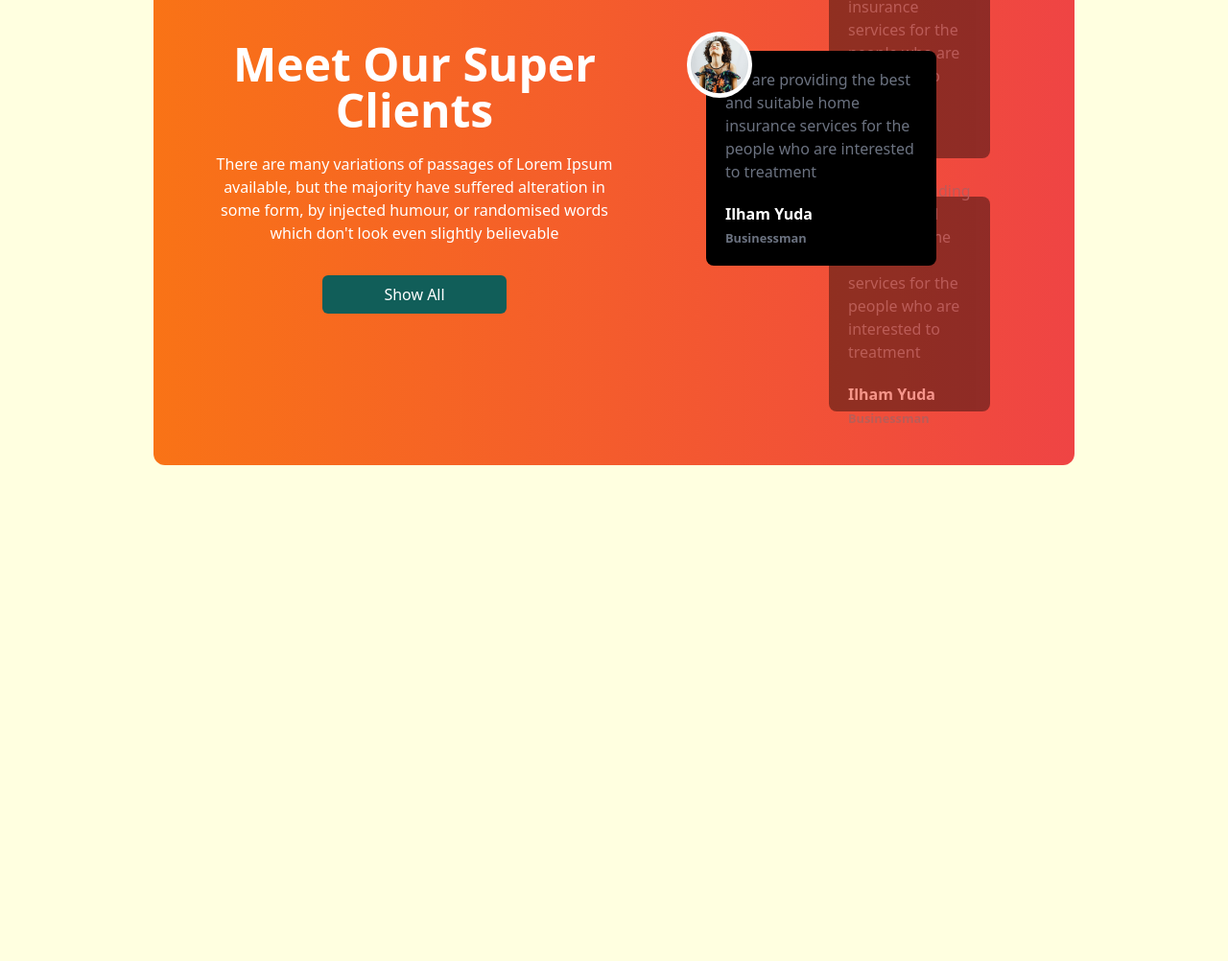
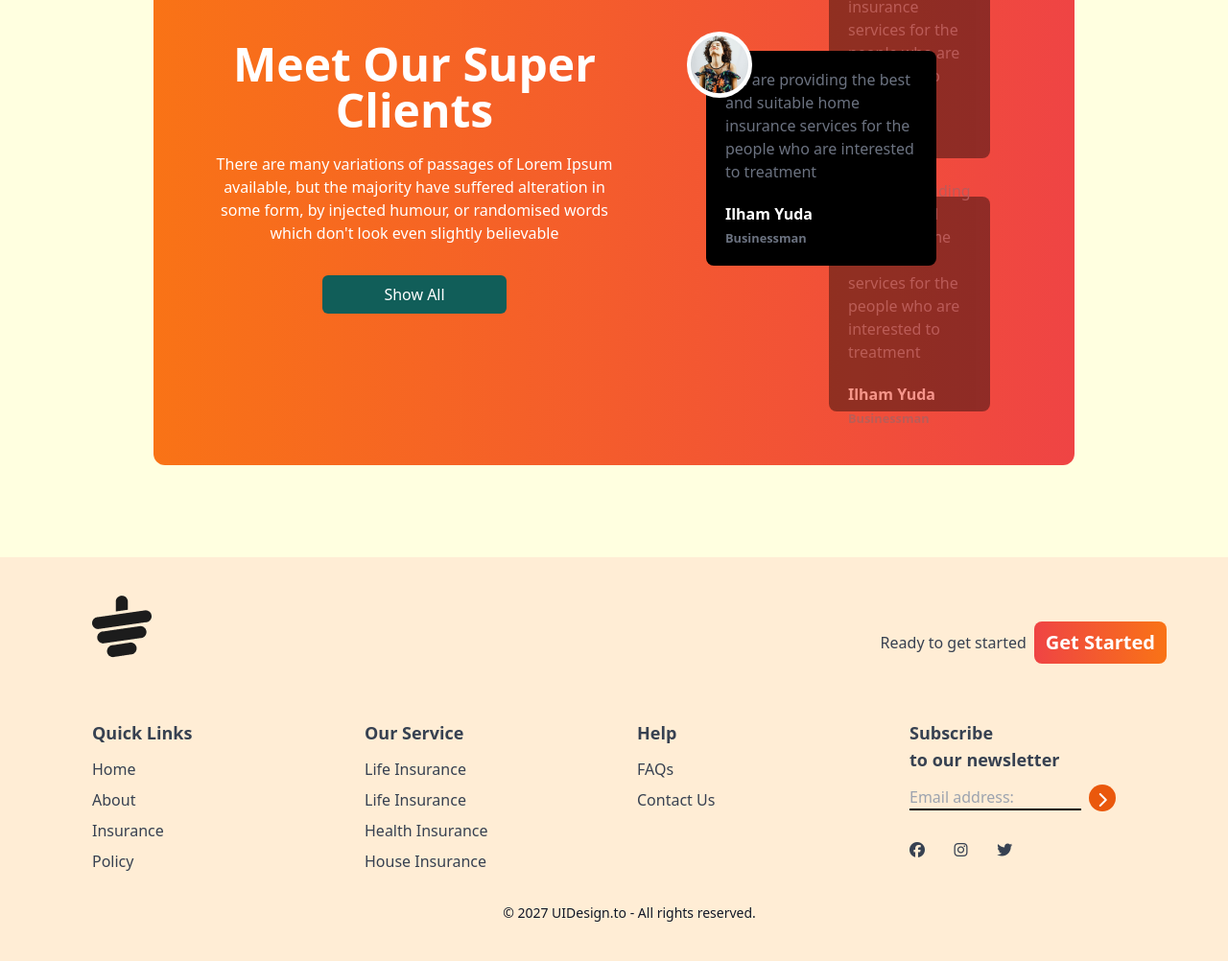
Before and after one commit to mehedipolash/tea-house-with-tailwind, a plain HTML site: page index.html in a window 1280 px wide. Shown: the part 2020-3022 px from the top of the page at 96% size. Before the commit the page ends 2601 px from the top, so only its background shows below. Drawn offline with nearby package versions, Linux system fonts and the light colour scheme.

Commit message:
footer section done

```diff
--- a/index.html
+++ b/index.html
@@ -45,7 +45,7 @@
 
 
         <main class="max-w-screen-xxl px-16 lg:px-40">
-
+              <!-- banner-section -->
           <header class="lg:flex pt-10 mb-20">
             <!-- text content -->
                <div>
@@ -263,8 +263,109 @@
 
                </section>
 
+               <!-- news & events section -->
+                <section>
+                </section>
+
+
+
 
         </main>
+
+        <!-- footer-section -->
+        <footer class="bg-orange-100  text-gray-700 px-4 py-10 md:px-16">
+
+          <div class="w-9/10 mx-auto ml-8">
+
+                                  <!-- logo-part -->
+                    <div class="mb-8 flex justify-between">
+                         <img class="mb-8" src="./images/cup.png" alt="">
+                         <div class="flex items-center gap-2">
+                               <h4>Ready to get started</h4>
+                               <button class="bg-gradient-to-r from-red-500 to-orange-500 px-3 py-2 rounded-lg text-white font-bold text-xl">Get Started</button>
+                         </div>
+                    </div>
+                    <!-- links -->
+
+                    <div class="grid grid-cols-2 md:grid-cols-2 lg:grid-cols-4 gap-4 ">
+                                <!-- first column -->
+                                 <div>
+                                  <h3 class="font-bold text-lg mb-3">Quick Links</h3>
+                                  <ul class="space-y-2">
+                                    <li>
+                                      <a class="hover:text-orange-900" href="#">Home</a>
+                                    </li>
+                                    <li>
+                                      <a class="hover:text-orange-900" href="#">About</a>
+                                    </li>
+                                    <li>
+                                      <a class="hover:text-orange-900" href="#">Insurance</a>
+                                    </li>
+                                    <li>
+                                      <a class="hover:text-orange-900" href="#">Policy</a>
+                                    </li>
+                                  </ul>
+                                 </div>
+
+                                 <!-- second column -->
+
+                                <div>
+                                  <h3 class="font-bold text-lg mb-3">Our Service</h3>
+                                  <ul class="space-y-2">
+                                    <li>
+                                      <a class="hover:text-orange-900" href="#">Life Insurance</a>
+                                    </li>
+                                    <li>
+                                      <a class="hover:text-orange-900" href="#">Life Insurance</a>
+                                    </li>
+                                    <li>
+                                      <a class="hover:text-orange-900" href="#">Health Insurance</a>
+                                    </li>
+                                    <li>
+                                      <a class="hover:text-orange-900" href="#">House Insurance</a>
+                                    </li>
+                                  </ul>
+                                </div>
+
+                                <!-- third-column -->
+
+                                <div>
+                                  <h3 class="font-bold text-lg mb-3">Help</h3>
+                                  <ul class="space-y-2">
+                                    <li>
+                                      <a class="hover:text-orange-900" href="#">FAQs</a>
+                                    </li>
+                                    <li>
+                                      <a class="hover:text-orange-900" href="#">Contact Us</a>
+                                    </li>
+
+
+                                  </ul>
+                                </div>
+
+                                <!-- fourth-column -->
+                                 <div>
+                                      <h3 class="font-bold text-lg mb-3">Subscribe <br> to our newsletter</h3>
+                                      <div class="flex items-center space-x-2">
+                                        <input type="text" class="bg-transparent border-b-2 border-black w-4/6" placeholder="Email address:">
+                                        <i class="fa-solid fa-chevron-right h-7 w-7 bg-orange-600 inline-flex rounded-full p-2 text-white justify-center "></i>
+                                      </div>
+                                      <div class="flex w-2/5 mb-2 mt-8 gap-2 justify-between">
+                                              <i class="fa-brands fa-facebook"></i>
+                                              <i class="fa-brands fa-instagram"></i>
+                                              <i class="fa-brands fa-twitter"></i>
+                                      </div>
+                                 </div>
+                    </div>
+
+                    <div class="text-center pt-4 mt-4">
+                             <p class="text-sm text-gray-900">© 2027 UIDesign.to - All rights reserved.</p>
+                    </div>
+
+          </div>
+
+
+        </footer>
 
 
 
```
